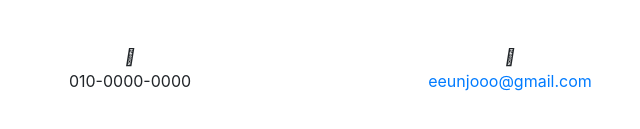
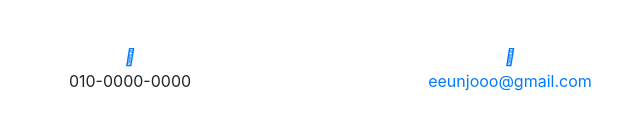
Before and after one commit to eunjooV/eunjooV.github.io, a website with bundled scripts: page index.html in a window 1280 px wide. Shown: the part 2929-3058 px from the top of the page, 320-960 px from the left. Built offline with nearby package versions, Linux system fonts and the light colour scheme.

Commit message:
Update index.html

```diff
--- a/index.html
+++ b/index.html
@@ -242,11 +242,11 @@
         </div>
         <div class="row">
           <div class="col-lg-4 ml-auto text-center">
-            <i class="far fa-comments"></i>
+            <i class="far fa-comments text-primary mb-3 sr-icons"></i>
             <p>010-0000-0000</p>
           </div>
           <div class="col-lg-4 mr-auto text-center">
-            <i class="fas fa-envelope"></i>
+            <i class="fas fa-envelope text-primary mb-3 sr-icons"></i>
             <p>
               <a href="mailto:your-email@your-domain.com">eeunjooo@gmail.com</a>
             </p>
```
